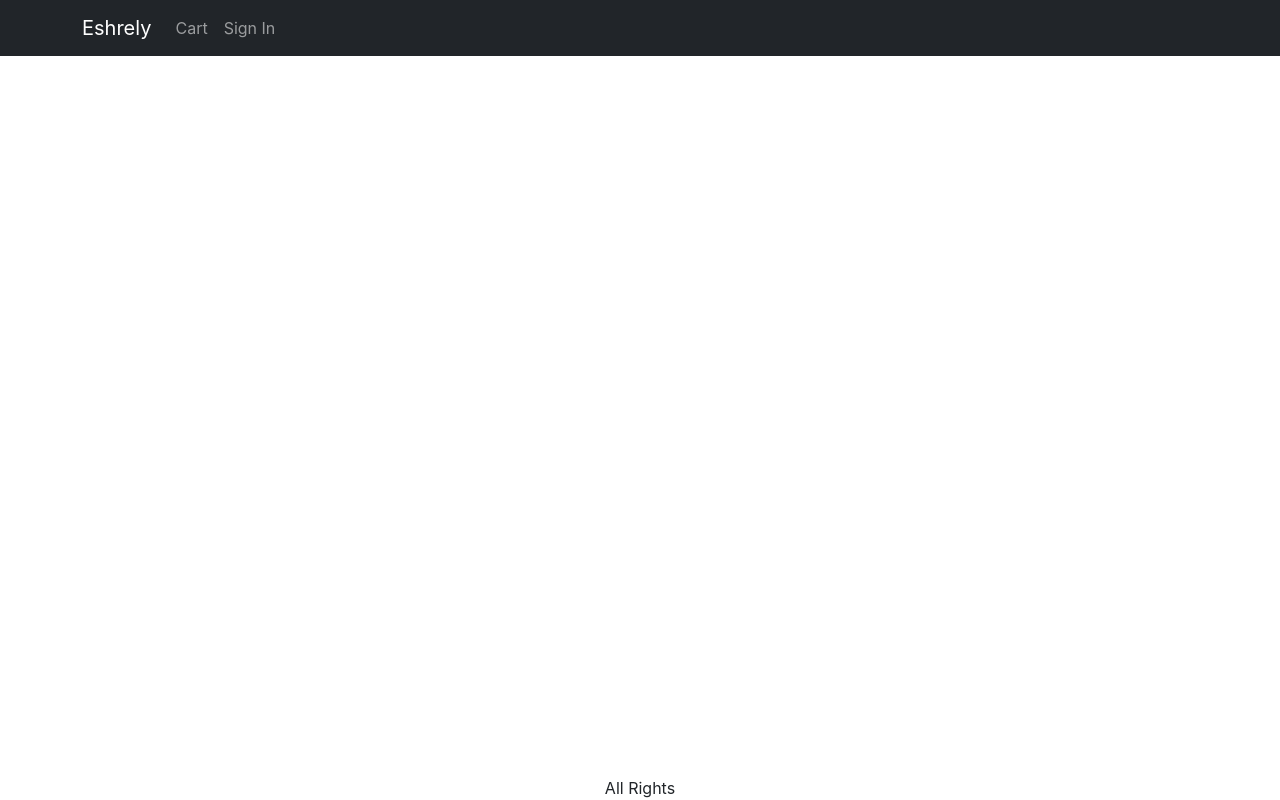
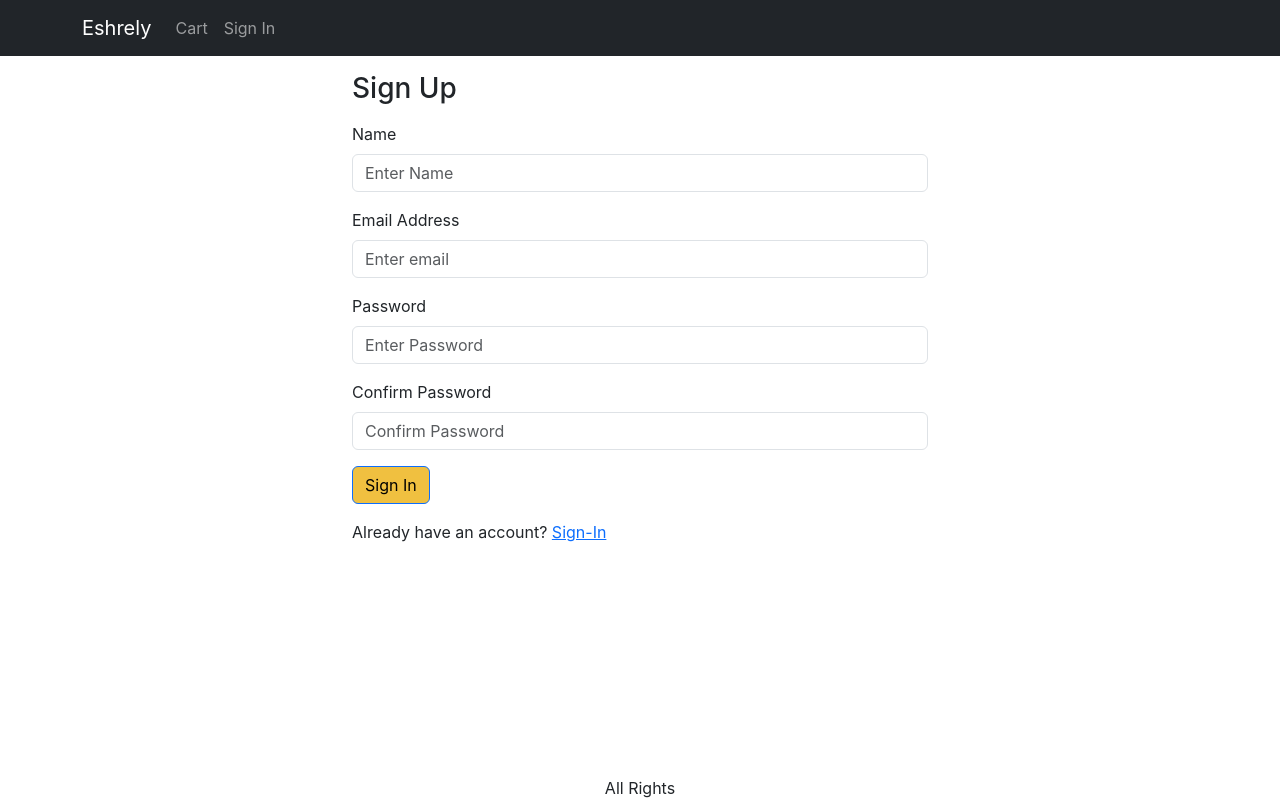
Before and after one commit to MElkmeshi/Eshrely, a React (Vite) app in the folder frontend/: page /signup in a window 1280 px wide. Built offline with nearby package versions, Linux system fonts and the light colour scheme.

Commit message:
add signup

```diff
--- a/frontend/src/App.tsx
+++ b/frontend/src/App.tsx
@@ -14,6 +14,7 @@ import CartScreen from "./Screens/CartScreen";
 import SigninScreen from "./Screens/SigninScreen";
 import { NavDropdown } from "react-bootstrap";
 import ShippingScreen from "./Screens/ShippingScreen";
+import SignupScreen from "./Screens/SignupScreen";
 
 function App() {
   const contextValue = useContext<ContextValue | null>(Store);
@@ -81,7 +82,7 @@ function App() {
               <Route path="/product/:slug" element={<ProductScreen />}></Route>
               <Route path="/cart" element={<CartScreen />}></Route>
               <Route path="/signin" element={<SigninScreen />}></Route>
-              <Route path="/register" element={<div>Register</div>}></Route>
+              <Route path="/signup" element={<SignupScreen />}></Route>
               <Route path="/shipping" element={<ShippingScreen />}></Route>
             </Routes>
           </Container>
--- /dev/null
+++ b/frontend/src/Screens/SignupScreen.tsx
@@ -0,0 +1,142 @@
+import { Link, useLocation, useNavigate } from "react-router-dom";
+import Container from "react-bootstrap/Container";
+import Form from "react-bootstrap/Form";
+import { toast } from "react-toastify";
+import Button from "react-bootstrap/Button";
+import { Helmet } from "react-helmet-async";
+import { useState, useContext, useEffect } from "react";
+import { Store, ContextValue } from "../Store";
+import axios, { AxiosError } from "axios";
+import { getError } from "../utils";
+
+interface SignUpterface {
+  name: string;
+  email: string;
+  password: string;
+  confirmPassword: string;
+}
+
+export default function SignupScreen() {
+  const navigate = useNavigate();
+
+  const [signup, setSignup] = useState({
+    name: "",
+    email: "",
+    password: "",
+    confirmPassword: "",
+  } as SignUpterface);
+  const { search } = useLocation();
+  const redirectInUrl = new URLSearchParams(search).get("redirect");
+  const redirect = redirectInUrl ? redirectInUrl : "/";
+
+  const contextValue = useContext<ContextValue | null>(Store);
+  if (!contextValue) {
+    throw new Error("Store context not found");
+  }
+  const { state, dispatch: cxtDispatch } = contextValue;
+  const { userInfo } = state;
+  const submitHandler = async (e: React.FormEvent<HTMLFormElement>) => {
+    e.preventDefault();
+    const { name, email, password, confirmPassword } = signup;
+    if (password !== confirmPassword) {
+      toast.error("Passwords do not match");
+      return;
+    }
+    try {
+      const { data } = await axios.post("/api/users/signup", {
+        name,
+        email,
+        password,
+      });
+      cxtDispatch({ type: "USER_SIGNIN", payload: data });
+      localStorage.setItem("userInfo", JSON.stringify(data));
+      navigate(redirect || "/");
+    } catch (error) {
+      if (error instanceof AxiosError) toast.error(getError(error));
+      else console.log(error);
+    }
+  };
+  useEffect(() => {
+    if (userInfo) {
+      navigate(redirect);
+    }
+  }, [navigate, redirect, userInfo]);
+
+  return (
+    <Container className="small-container">
+      <Helmet>
+        <title>Sign Up</title>
+      </Helmet>
+      <h3 className="my-3">Sign Up</h3>
+      <Form onSubmit={submitHandler}>
+        <Form.Group className="mb-3" controlId="name">
+          <Form.Label>Name</Form.Label>
+          <Form.Control
+            required
+            placeholder="Enter Name"
+            onChange={(e) => {
+              setSignup((prevLogin: SignUpterface) => ({
+                ...prevLogin,
+                name: e.target.value,
+              }));
+            }}
+            value={signup.name}
+          />
+        </Form.Group>
+
+        <Form.Group className="mb-3" controlId="email">
+          <Form.Label>Email Address</Form.Label>
+          <Form.Control
+            type="email"
+            required
+            placeholder="Enter email"
+            onChange={(e) => {
+              setSignup((prevLogin: SignUpterface) => ({
+                ...prevLogin,
+                email: e.target.value,
+              }));
+            }}
+            value={signup.email}
+          />
+        </Form.Group>
+        <Form.Group className="mb-3" controlId="password">
+          <Form.Label>Password</Form.Label>
+          <Form.Control
+            type="password"
+            required
+            placeholder="Enter Password"
+            onChange={(e) => {
+              setSignup((prevLogin: SignUpterface) => ({
+                ...prevLogin,
+                password: e.target.value,
+              }));
+            }}
+            value={signup.password}
+          />
+        </Form.Group>
+        <Form.Group className="mb-3" controlId="confirmPassword">
+          <Form.Label>Confirm Password</Form.Label>
+          <Form.Control
+            type="password"
+            required
+            placeholder="Confirm Password"
+            onChange={(e) => {
+              setSignup((prevLogin: SignUpterface) => ({
+                ...prevLogin,
+                confirmPassword: e.target.value,
+              }));
+            }}
+            value={signup.confirmPassword}
+          />
+        </Form.Group>
+        <div className="mb-3">
+          <Button type="submit">Sign In</Button>
+        </div>
+        <div className="mb-3">
+          Already have an account?{" "}
+          <Link to={`/signin?redirect=${redirect}`}>Sign-In</Link>
+        </div>
+      </Form>
+    </Container>
+  );
+}
```
Also changed, not shown: 1 other file (tests, documents, lock files or other folders).
